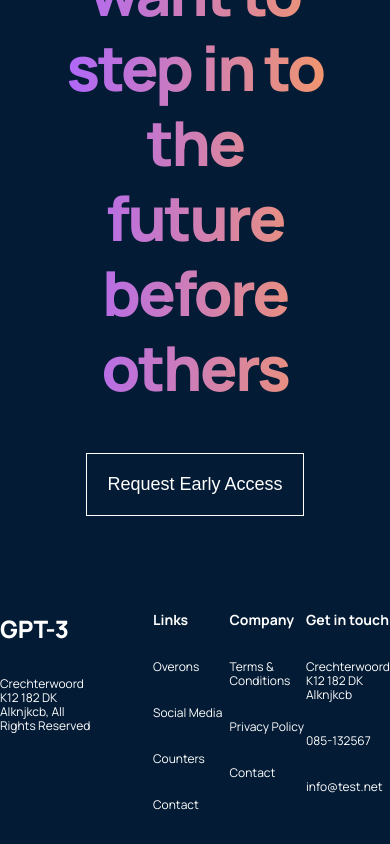
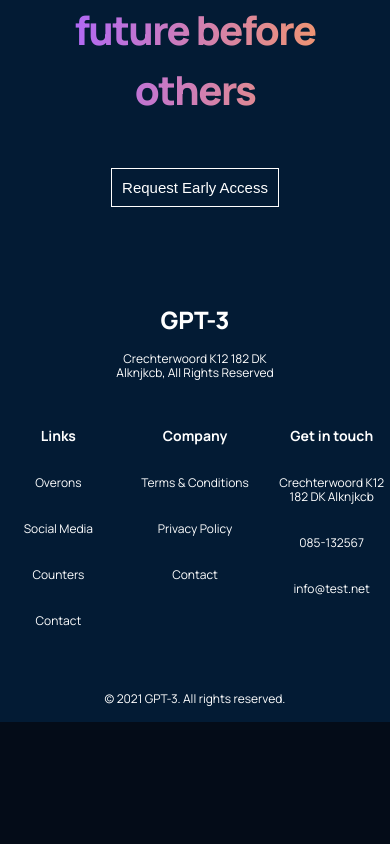
Before and after one commit to obaidash99/modern-ui-ux, a React (Create React App) app: page / in a window 390 px wide. Shown: the part 7424-8268 px from the top of the page. After the commit the page ends 8146 px from the top, so only its background shows below. Built offline with nearby package versions, Linux system fonts and the light colour scheme.

Commit message:
finish responsive footer

```diff
--- a/src/containers/blog/blog.css
+++ b/src/containers/blog/blog.css
@@ -79,6 +79,7 @@
 		grid-template-areas:
 			'a b c'
 			'd e .';
+			gap: 2%;
 	}
 	.gpt3__blog h1 {
 		font-size: 50px;
--- a/src/containers/footer/Footer.jsx
+++ b/src/containers/footer/Footer.jsx
@@ -16,6 +16,7 @@ const Footer = () => {
 						<h2>gpt-3</h2>
 						<p>Crechterwoord K12 182 DK Alknjkcb, All Rights Reserved</p>
 					</div>
+					<div className="navs">
 						<div>
 							<ul>
 								<span>Links</span>
@@ -62,6 +63,10 @@ const Footer = () => {
 					</div>
 				</div>
 			</div>
+			<div className="footer-3">
+				<p>© 2021 GPT-3. All rights reserved.</p>
+			</div>
+		</div>
 	);
 };
 
--- a/src/containers/footer/footer.css
+++ b/src/containers/footer/footer.css
@@ -1,5 +1,6 @@
 .footer-parent {
 	padding-top: 6rem;
+	padding-bottom: 1rem;
 	background-color: #031b34;
 	display: flex;
 	flex-direction: column;
@@ -38,18 +39,28 @@
 	border: 1px solid #fff;
 	outline: none;
 	font-size: 18px;
+	cursor: pointer;
+	transition: 0.3s ease;
+}
+
+.footer-1 button:hover {
+	background: linear-gradient(89.97deg, #ae67fa 1.84%, #f49867 102.67%);
+	-webkit-background-clip: text;
+	-webkit-text-fill-color: transparent;
+	background-clip: text;
 }
 
 .footer-2 {
 	padding-top: 6rem;
+	padding-bottom: 2rem;
 	display: flex;
 	justify-content: space-between;
 	align-items: center;
 }
 
-.footer-2 .logo {
-	flex: 50%;
-}
+/* .footer-2 .logo {
+	flex: 60%;
+} */
 
 .footer-2 .logo h2 {
 	text-transform: uppercase;
@@ -65,12 +76,18 @@
 
 .footer-2 .navigations {
 	display: flex;
-	align-items: flex-start;
 	justify-content: space-between;
 }
 
+.footer-2 .navigations .navs {
+	display: flex;
+	align-items: flex-start;
+	justify-content: space-between;
+	gap: 60px;
+}
+
 .footer-2 .navigations div {
-	width: calc(100% / 4);
+	/* width: calc(100% / 2); */
 }
 
 .footer-2 span {
@@ -87,3 +104,54 @@
 	line-height: 14px;
 	margin-bottom: 2rem;
 }
+
+.footer-3 p {
+	font-size: 12px;
+	line-height: 14px;
+	font-feature-settings: 'liga' off;
+}
+
+@media screen and (max-width: 800px) {
+	.footer-1 h1 {
+		font-size: 50px;
+	}
+	.footer-1 button {
+		padding: 15px;
+	}
+}
+
+@media screen and (max-width: 700px) {
+	.footer-1 h1 {
+		font-size: 40px;
+		line-height: 60px;
+	}
+	.footer-1 button {
+		padding: 10px;
+		font-size: 15px;
+	}
+	.footer-2 .navigations {
+		flex-wrap: wrap;
+		justify-content: center;
+		align-items: center;
+		/* gap: 30px; */
+		/* align-items: center; */
+		/* text-align: center; */
+	}
+	.footer-2 .navigations .logo {
+		margin-bottom: 3rem;
+		text-align: center;
+	}
+	.footer-2 .navigations .logo h2 {
+		margin-bottom: 1rem;
+	}
+	.footer-2 .navigations .logo p {
+		margin: auto;
+	}
+	.footer-2 .navigations .navs {
+		gap: 20px;
+	}
+	.footer-2 .navigations .navs div {
+		width: calc(90% / 3);
+		text-align: center;
+	}
+}
```
Lines whose indentation alone changed are shown as unchanged.
